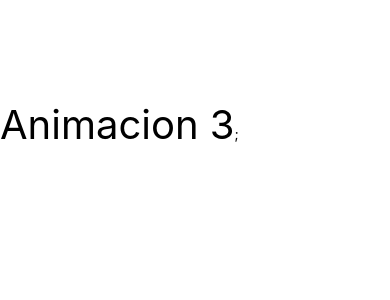
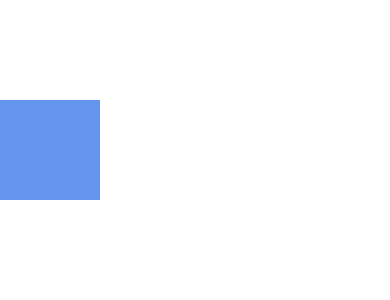
Before and after one commit to alejandropavlotsky/animacionesReact, a React Native app: screen / in a window 390 px wide. Shown: the top 300 px of the page. Built offline with nearby package versions, Linux system fonts and the light colour scheme.

Commit message:
ADD animacion 4

```diff
--- a/App.js
+++ b/App.js
@@ -10,6 +10,7 @@ import {
 import Animacion1 from './componens/Animacion1';
 import Animacion2 from './componens/Animacion2';
 import Animacion3 from './componens/Animacion3';
+import Animacion4 from './componens/Animacion4';
 
 const App = () => {
   return (
@@ -17,7 +18,8 @@ const App = () => {
       <View style={styles.contenido}>
         {/* <Animacion1 /> */}
         {/* <Animacion2 /> */}
-        <Animacion3 />
+        {/* <Animacion3 /> */}
+        <Animacion4 />
       </View>
     </>
   );
--- /dev/null
+++ b/componens/Animacion4.js
@@ -0,0 +1,38 @@
+import React, {useState, useEffect} from 'react';
+import {StyleSheet, Animated, Text, View} from 'react-native';
+
+const Animacion4 = () => {
+  const [animacion] = useState(new Animated.Value(0));
+
+  useEffect(() => {
+    Animated.timing(animacion, {
+      toValue: 360,
+      duration: 500,
+      useNativeDriver: false,
+    }).start();
+  }, [animacion]);
+
+  const interpolacion = animacion.interpolate({
+    inputRange: [0, 360],
+    outputRange: ['0deg', '360deg'],
+  });
+
+  const estiloAnimacion = {
+    transform: [{rotate: interpolacion}],
+  };
+
+  return (
+    <View>
+      <Animated.View style={[styles.texto, estiloAnimacion]}></Animated.View>
+    </View>
+  );
+};
+
+const styles = StyleSheet.create({
+  texto: {
+    width: 100,
+    height: 100,
+    backgroundColor: 'cornflowerblue',
+  },
+});
+export default Animacion4;
```
